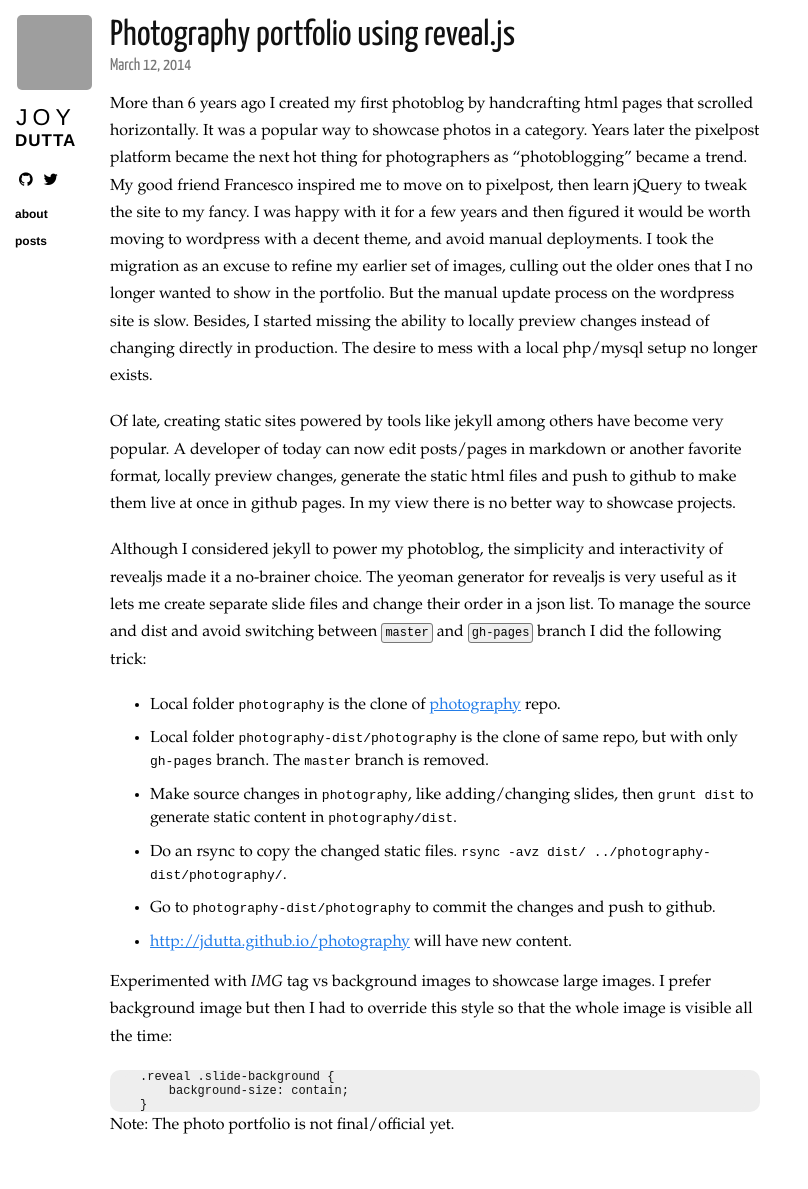
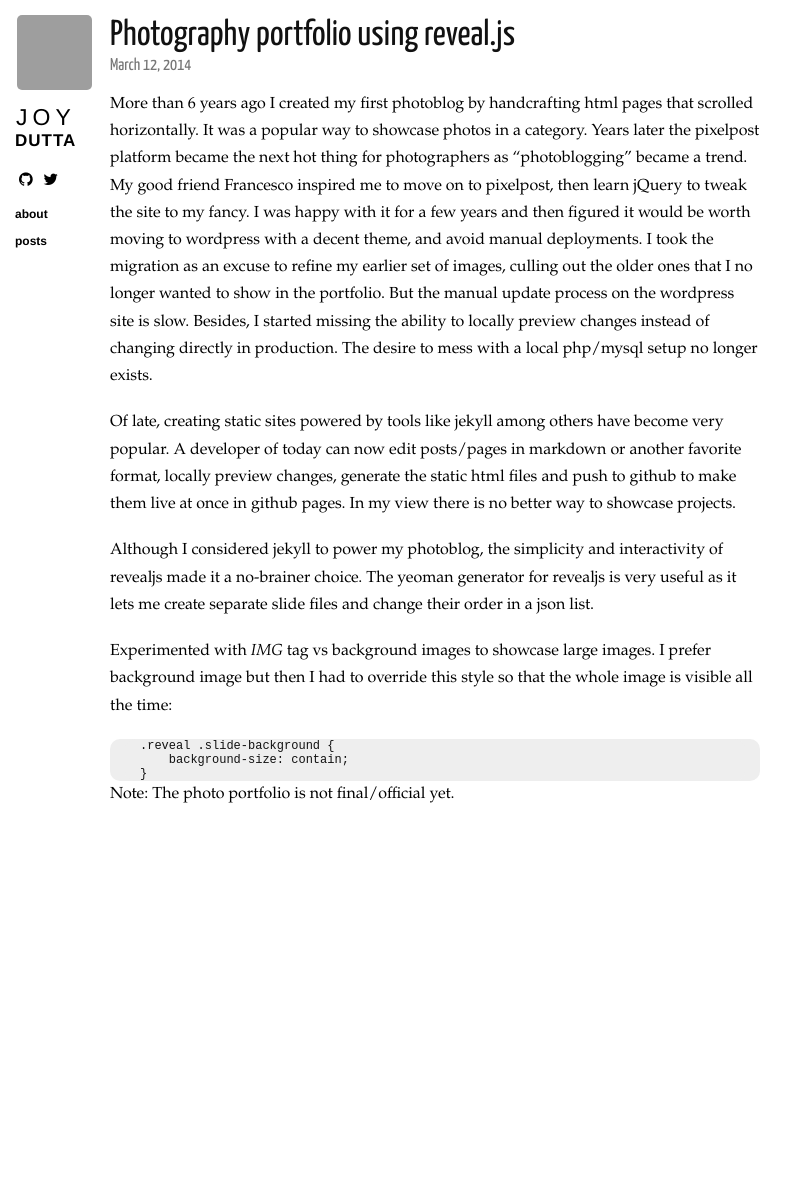
Before and after one commit to jdutta/jdutta.github.io, a Jekyll site: the page built from _posts/2014-03-12-photography-portfolio-using-revealjs.md, in a window 1280 px wide. Shown: the whole page, without its empty margins (0-808 px from the left). Built offline with Jekyll 4.4.1, drawn with Linux system fonts in a browser that asks for light colours; nearby versions of some CDN libraries; Markdown is read by kramdown in place of the engine named in the settings; after the commit the page ends 900 px from its top, so only the background shows below that; grey boxes are pictures that could not be loaded.

Commit message:
Update: new post about gh-pages management.

```diff
--- a/_config.yml
+++ b/_config.yml
@@ -1,5 +1,5 @@
 markdown: rdiscount
-pygments: true
+highlighter: true
 permalink: /posts/:title
 rdiscount:
   extensions: [smart]
--- a/_posts/2014-03-12-photography-portfolio-using-revealjs.md
+++ b/_posts/2014-03-12-photography-portfolio-using-revealjs.md
@@ -23,17 +23,6 @@
 Although I considered jekyll to power my photoblog, the simplicity and interactivity of revealjs
 made it a no-brainer choice. The yeoman generator for revealjs is very useful as it lets me
 create separate slide files and change their order in a json list.
-To manage the source and dist and avoid switching between `master` and `gh-pages` branch I did the
-following trick:
-
-* Local folder `photography` is the clone of [photography](https://github.com/jdutta/photography) repo.
-* Local folder `photography-dist/photography` is the clone of same repo, but with only `gh-pages`
-branch. The `master` branch is removed.
-* Make source changes in `photography`, like adding/changing slides, then `grunt dist` to generate
-static content in `photography/dist`.
-* Do an rsync to copy the changed static files. `rsync -avz dist/ ../photography-dist/photography/`.
-* Go to `photography-dist/photography` to commit the changes and push to github.
-* [http://jdutta.github.io/photography](http://jdutta.github.io/photography) will have new content.
 
 Experimented with *IMG* tag vs background images to showcase large images. I prefer background image
 but then I had to override this style so that the whole image is visible all the time:
--- a/atom.xml
+++ b/atom.xml
@@ -1,5 +1,5 @@
 ---
-layout: nil
+layout:
 ---
 <?xml version="1.0" encoding="utf-8"?>
 <feed xmlns="http://www.w3.org/2005/Atom">
--- a/sitemap.xml
+++ b/sitemap.xml
@@ -1,5 +1,5 @@
 ---
-layout: nil
+layout:
 ---
 <?xml version="1.0" encoding="UTF-8"?>
 <urlset xmlns="http://www.sitemaps.org/schemas/sitemap/0.9">
```
Also changed, not shown: _posts/2015-09-02-manage-project-pages-github-io.md (added, +19 -0 lines), 1 other file.
